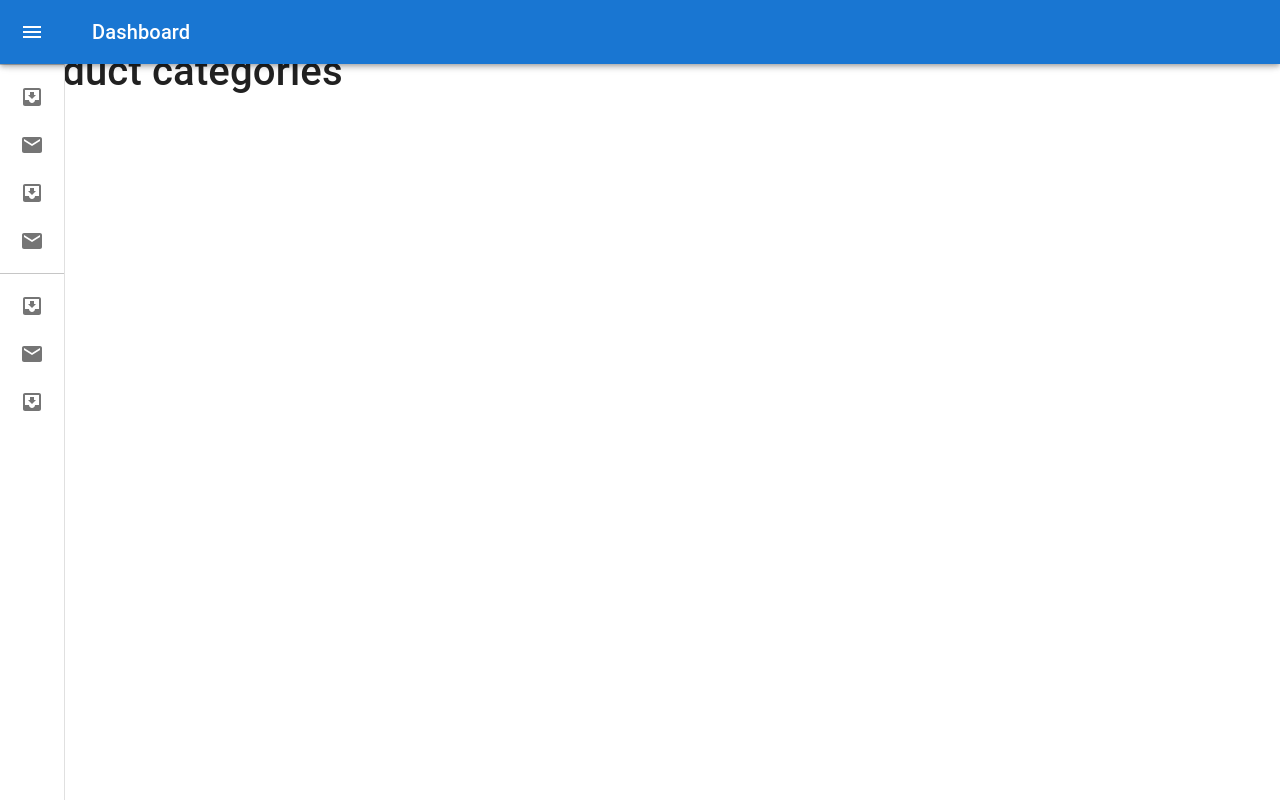
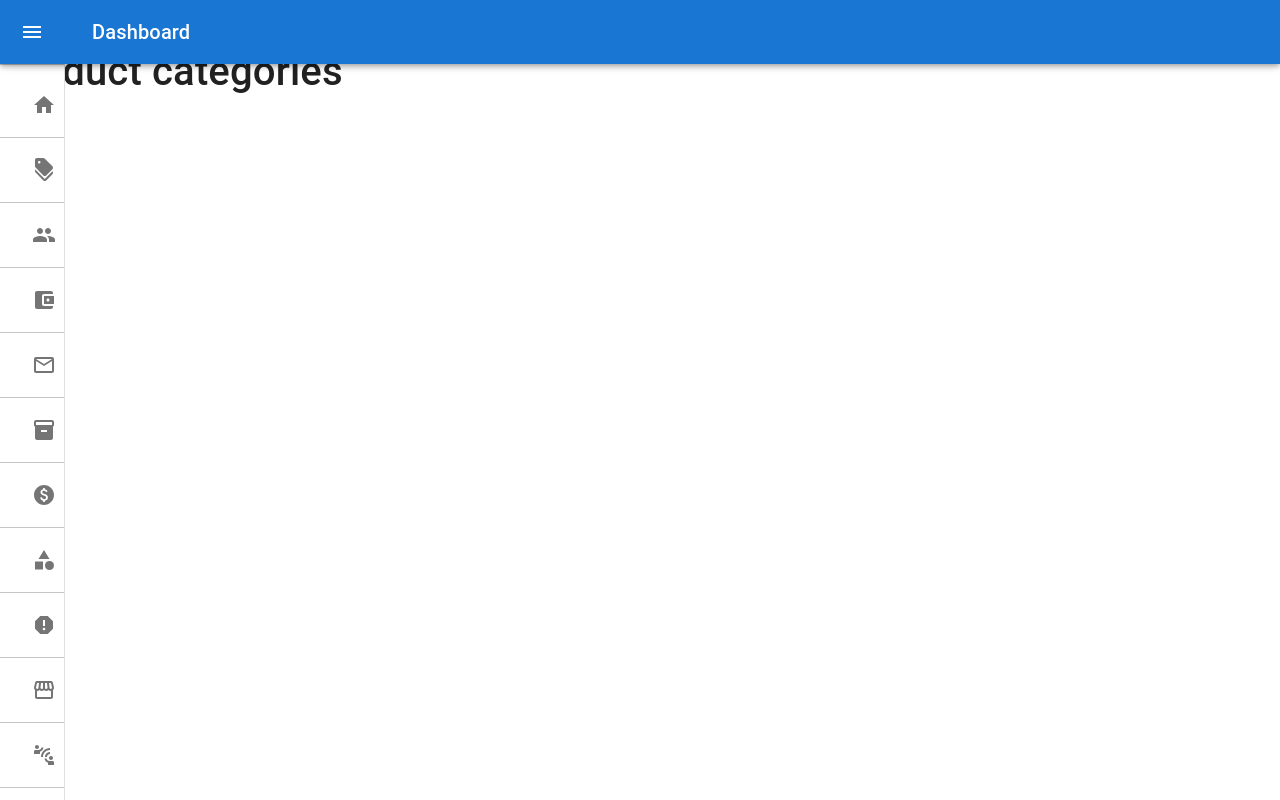
Before and after one commit to parvezaman/hawk-e-scooter-dashboard, a React (Create React App) app: page /productcategory in a window 1280 px wide. Built offline with nearby package versions, Linux system fonts and the light colour scheme.

Commit message:
drawer items and link added

```diff
--- a/src/components/Navigation/MiniNav.js
+++ b/src/components/Navigation/MiniNav.js
@@ -1,8 +1,20 @@
+import AccountBalanceWalletIcon from '@mui/icons-material/AccountBalanceWallet';
+import BugReportIcon from '@mui/icons-material/BugReport';
+import CategoryIcon from '@mui/icons-material/Category';
 import ChevronLeftIcon from '@mui/icons-material/ChevronLeft';
 import ChevronRightIcon from '@mui/icons-material/ChevronRight';
-import MailIcon from '@mui/icons-material/Mail';
+import ConnectWithoutContactIcon from '@mui/icons-material/ConnectWithoutContact';
+import DiscountIcon from '@mui/icons-material/Discount';
+import HomeIcon from '@mui/icons-material/Home';
+import InventoryIcon from '@mui/icons-material/Inventory';
+import LocalGroceryStoreIcon from '@mui/icons-material/LocalGroceryStore';
+import MailOutlineIcon from '@mui/icons-material/MailOutline';
 import MenuIcon from '@mui/icons-material/Menu';
-import InboxIcon from '@mui/icons-material/MoveToInbox';
+import PaidIcon from '@mui/icons-material/Paid';
+import PeopleIcon from '@mui/icons-material/People';
+import ReportIcon from '@mui/icons-material/Report';
+import StorefrontIcon from '@mui/icons-material/Storefront';
+import { ListItem } from '@mui/material';
 import MuiAppBar from '@mui/material/AppBar';
 import Box from '@mui/material/Box';
 import CssBaseline from '@mui/material/CssBaseline';
@@ -17,6 +29,7 @@ import { styled, useTheme } from '@mui/material/styles';
 import Toolbar from '@mui/material/Toolbar';
 import Typography from '@mui/material/Typography';
 import * as React from 'react';
+import { Link } from 'react-router-dom';
 
 const drawerWidth = 240;
 
@@ -128,52 +141,179 @@ const MiniNav = () => {
                 </DrawerHeader>
                 <Divider />
                 <List>
-                    {['Inbox', 'Starred', 'Send email', 'Drafts'].map((text, index) => (
-                        <ListItemButton
-                            key={text}
-                            sx={{
-                                minHeight: 48,
-                                justifyContent: open ? 'initial' : 'center',
-                                px: 2.5,
-                            }}
-                        >
-                            <ListItemIcon
-                                sx={{
-                                    minWidth: 0,
-                                    mr: open ? 3 : 'auto',
-                                    justifyContent: 'center',
-                                }}
-                            >
-                                {index % 2 === 0 ? <InboxIcon /> : <MailIcon />}
-                            </ListItemIcon>
-                            <ListItemText primary={text} sx={{ opacity: open ? 1 : 0 }} />
-                        </ListItemButton>
-                    ))}
+                    <ListItem>
+                        <Link to="/">
+                            <ListItemButton>
+                                <ListItemIcon>
+                                    <HomeIcon />
+                                </ListItemIcon>
+                                <ListItemText>
+                                    Dashboard Home
+                                </ListItemText>
+                            </ListItemButton>
+                        </Link>
+                    </ListItem>
+                    <Divider />
+                    <ListItem>
+                        <Link to="/coupon">
+                            <ListItemButton>
+                                <ListItemIcon>
+                                    <DiscountIcon />
+                                </ListItemIcon>
+                                <ListItemText>
+                                    Coupon
+                                </ListItemText>
+                            </ListItemButton>
+                        </Link>
+                    </ListItem>
+                    <Divider />
+                    <ListItem>
+                        <Link to="/customerdata">
+                            <ListItemButton>
+                                <ListItemIcon>
+                                    <PeopleIcon />
+                                </ListItemIcon>
+                                <ListItemText>
+                                    Customer Data
+                                </ListItemText>
+                            </ListItemButton>
+                        </Link>
+                    </ListItem>
+                    <Divider />
+                    <ListItem>
+                        <Link to="/customerwallet">
+                            <ListItemButton>
+                                <ListItemIcon>
+                                    <AccountBalanceWalletIcon />
+                                </ListItemIcon>
+                                <ListItemText>
+                                    Customer Wallet
+                                </ListItemText>
+                            </ListItemButton>
+                        </Link>
+                    </ListItem>
+                    <Divider />
+                    <ListItem>
+                        <Link to="/messaging">
+                            <ListItemButton>
+                                <ListItemIcon>
+                                    <MailOutlineIcon />
+                                </ListItemIcon>
+                                <ListItemText>
+                                    Messages
+                                </ListItemText>
+                            </ListItemButton>
+                        </Link>
+                    </ListItem>
+                    <Divider />
+                    <ListItem>
+                        <Link to="/packages">
+                            <ListItemButton>
+                                <ListItemIcon>
+                                    <InventoryIcon />
+                                </ListItemIcon>
+                                <ListItemText>
+                                    Packages
+                                </ListItemText>
+                            </ListItemButton>
+                        </Link>
+                    </ListItem>
+                    <Divider />
+                    <ListItem>
+                        <Link to="/payment">
+                            <ListItemButton>
+                                <ListItemIcon>
+                                    <PaidIcon />
+                                </ListItemIcon>
+                                <ListItemText>
+                                    Payment
+                                </ListItemText>
+                            </ListItemButton>
+                        </Link>
+                    </ListItem>
+                    <Divider />
+                    <ListItem>
+                        <Link to="/productcategory">
+                            <ListItemButton>
+                                <ListItemIcon>
+                                    <CategoryIcon />
+                                </ListItemIcon>
+                                <ListItemText>
+                                    Product Category
+                                </ListItemText>
+                            </ListItemButton>
+                        </Link>
+                    </ListItem>
+                    <Divider />
+                    <ListItem>
+                        <Link to="/report">
+                            <ListItemButton>
+                                <ListItemIcon>
+                                    <ReportIcon />
+                                </ListItemIcon>
+                                <ListItemText>
+                                    Report
+                                </ListItemText>
+                            </ListItemButton>
+                        </Link>
+                    </ListItem>
+                    <Divider />
+                    <ListItem>
+                        <Link to="/selldashboard">
+                            <ListItemButton>
+                                <ListItemIcon>
+                                    <StorefrontIcon />
+                                </ListItemIcon>
+                                <ListItemText>
+                                    Sells Dashboard
+                                </ListItemText>
+                            </ListItemButton>
+                        </Link>
+                    </ListItem>
+                    <Divider />
+                    <ListItem>
+                        <Link to="/ssl">
+                            <ListItemButton>
+                                <ListItemIcon>
+                                    <ConnectWithoutContactIcon />
+                                </ListItemIcon>
+                                <ListItemText>
+                                    SSL
+                                </ListItemText>
+                            </ListItemButton>
+                        </Link>
+                    </ListItem>
+                    <Divider />
+                    <ListItem>
+                        <Link to="/stock">
+                            <ListItemButton>
+                                <ListItemIcon>
+                                    <LocalGroceryStoreIcon />
+                                </ListItemIcon>
+                                <ListItemText>
+                                    Stock
+                                </ListItemText>
+                            </ListItemButton>
+                        </Link>
+                    </ListItem>
+                    <Divider />
+                    <ListItem>
+                        <Link to="/tickets">
+                            <ListItemButton>
+                                <ListItemIcon>
+                                    <BugReportIcon />
+                                </ListItemIcon>
+                                <ListItemText>
+                                    Tickets
+                                </ListItemText>
+                            </ListItemButton>
+                        </Link>
+                    </ListItem>
+                    <Divider />
                 </List>
-                <Divider />
-                <List>
-                    {['All mail', 'Trash', 'Spam'].map((text, index) => (
-                        <ListItemButton
-                            key={text}
-                            sx={{
-                                minHeight: 48,
-                                justifyContent: open ? 'initial' : 'center',
-                                px: 2.5,
-                            }}
-                        >
-                            <ListItemIcon
-                                sx={{
-                                    minWidth: 0,
-                                    mr: open ? 3 : 'auto',
-                                    justifyContent: 'center',
-                                }}
-                            >
-                                {index % 2 === 0 ? <InboxIcon /> : <MailIcon />}
-                            </ListItemIcon>
-                            <ListItemText primary={text} sx={{ opacity: open ? 1 : 0 }} />
-                        </ListItemButton>
-                    ))}
-                </List>
+
+                {/* To incorporate another list from the bollow of MUI to see the icon position changes */}
+
             </Drawer>
             <Box component="main" sx={{ flexGrow: 1, p: 3 }}>
 
```
